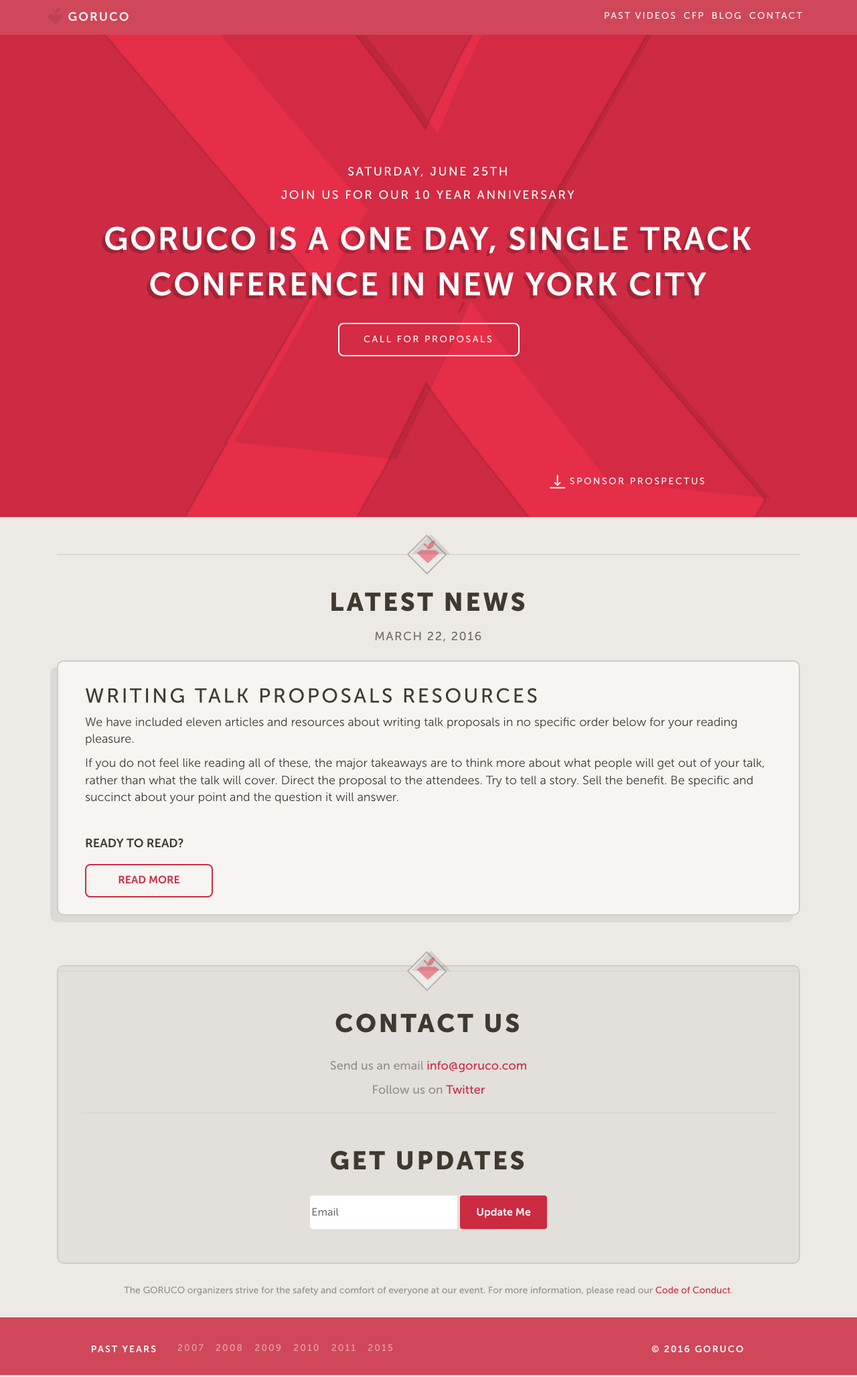
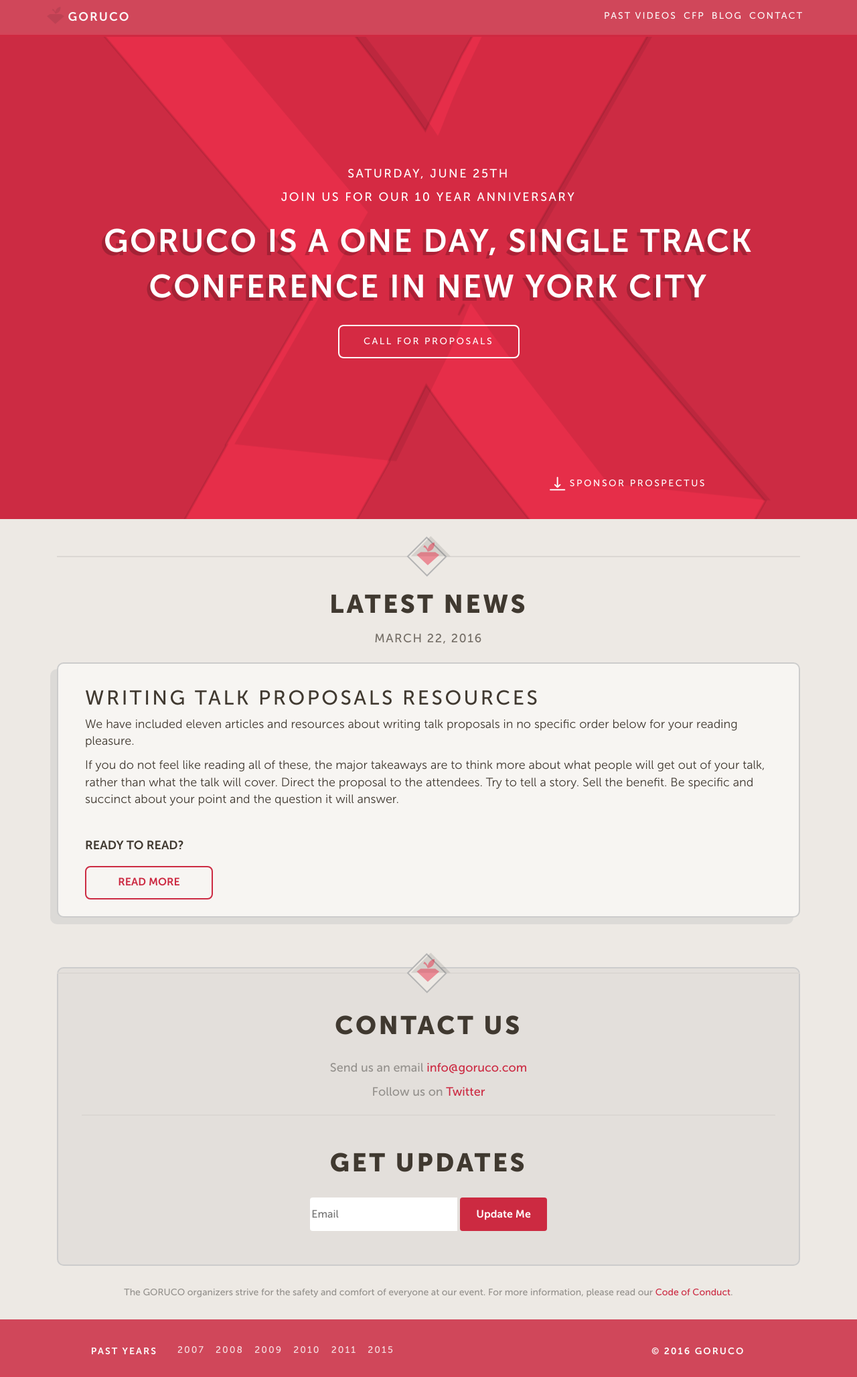
Before and after one commit to goruco/goruco2016, a Jekyll site: the page built from index.html, in a window 1280 px wide. Shown: the whole page at 67% size. Built offline with Jekyll 4.4.1, drawn with Linux system fonts in a browser that asks for light colours.

Commit message:
More header tweaks

```diff
--- a/_includes/header.html
+++ b/_includes/header.html
@@ -24,7 +24,7 @@
       </div>
     </div>
   </div>
-  <div>
+  <div class='mobile-links'>
     <div class='nav-links slider-nav visible-xs'>
       <a href="http://videos.goruco.com/" target="_blank">Past Videos</a>
       <a href="http://cfp.goruco.com/events/2016" target="_blank">CFP</a>
--- a/_sass/_header_footer.scss
+++ b/_sass/_header_footer.scss
@@ -1,6 +1,8 @@
+header {
+  border-bottom: 3px solid #CF2941;
+}
 .header, .footer {
   width: 100%;
-  height: 52px;
   padding-top: 10px;
   background-color: $red;
   opacity: .85;
@@ -11,16 +13,19 @@
   margin-bottom: 0;
   border-color: transparent;
   border-bottom: 3px solid #CF2941;
-
   @include sm-screen {
     padding-top: 25px;
     text-align: center;
     flex-direction: column;
+    border-color: transparent;
+    border-bottom: 3px solid #CF2941;
   }
 
   @include xs-screen {
     height: 42px;
     border-bottom: transparent;
+    border-color: transparent;
+    border-bottom: 3px solid #CF2941;
   }
 
   .nav-links {
@@ -28,6 +33,7 @@
 
     a {
       padding-right: 10px;
+      font-weight: 500;
     }
 
     @include sm-screen {
@@ -39,7 +45,7 @@
 .header {
   display: flex;
   justify-content: center;
-
+  height: 52px;
   .title {
     font-size: 18px;
     font-weight: 700;
@@ -86,7 +92,7 @@
 
   .nav-links {
     a {
-      opacity: .5;
+      opacity: .85;
     }
 
     a:hover {
```
